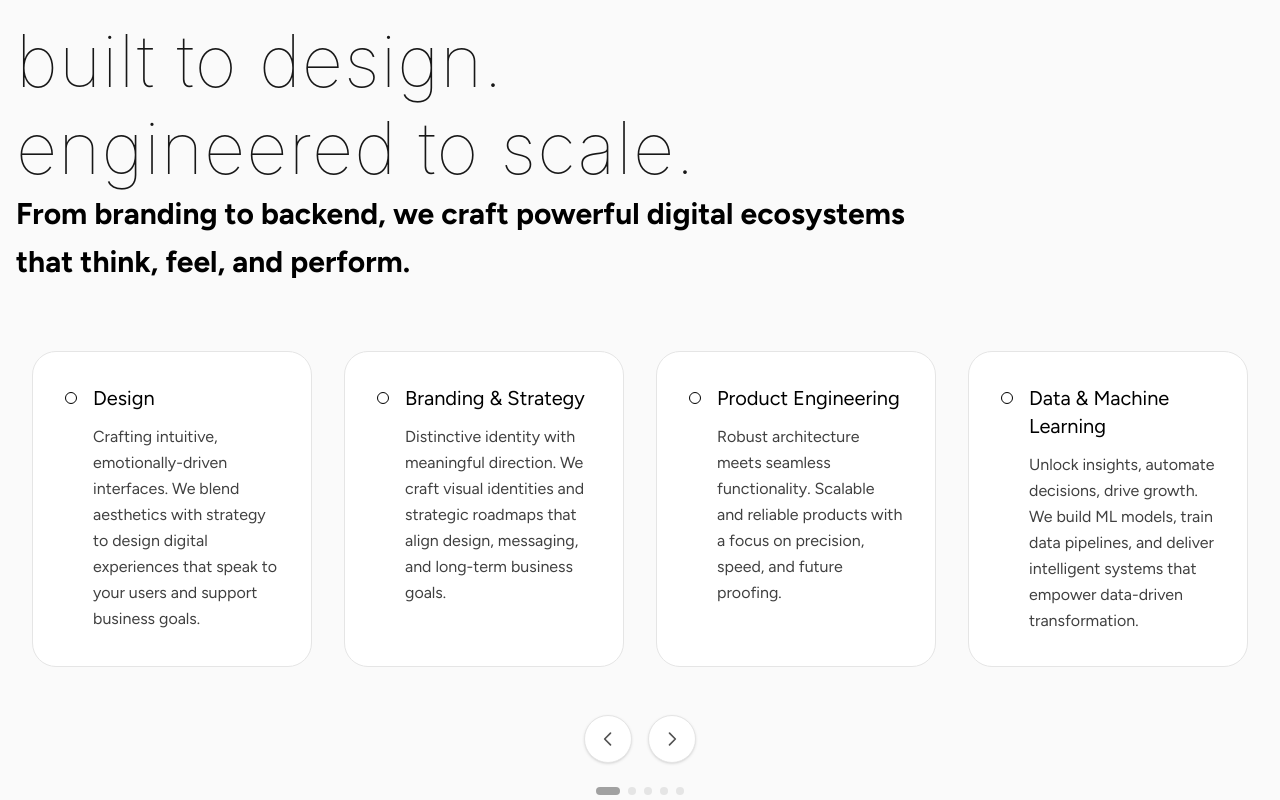
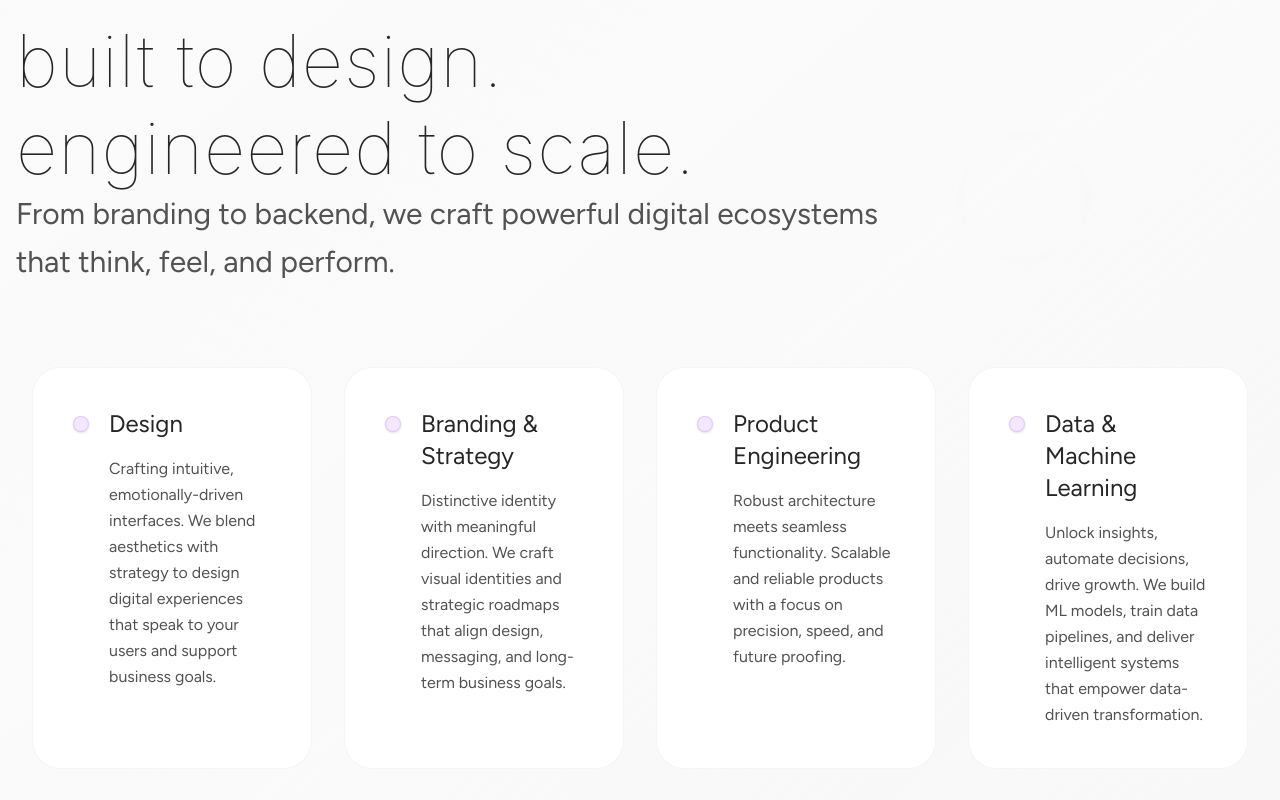
Before and after one commit to UnityOneDevs/lenk_website, a Next.js app: page / in a window 1280 px wide. Shown: the part 860-1660 px from the top of the page. Built offline with nearby package versions, Linux system fonts and the light colour scheme.

Commit message:
Refactor HeroSection text formatting and enhance ServicesSection with client-side viewport handling, elegant floating animations, and improved card styles for better visual appeal.

```diff
--- a/src/components/HeroSection.tsx
+++ b/src/components/HeroSection.tsx
@@ -50,8 +50,7 @@ const HeroSection = () => {
       <div className='w-11/12 max-w-3xl mx-auto px-4 text-center z-20'>
         {/* Thin intro line: Inter 100, 42/58 at md+ */}
         <p className='text-[28px] leading-[40px] md:text-[42px] font-extralight md:leading-[58px] text-neutral-600'>
-          Will your future stand on the
-          <br className='hidden sm:block' />
+          Will your future stand on the <br className='hidden sm:block' />
           foundation of robust infrastructure
         </p>
 
--- a/src/components/ServicesSection.tsx
+++ b/src/components/ServicesSection.tsx
@@ -55,6 +55,7 @@ export default function ServicesSection() {
   const [viewport, setViewport] = useState<'mobile' | 'tablet' | 'desktop'>(
     'desktop'
   )
+  const [isClient, setIsClient] = useState(false)
 
   // Reveal animation trigger
   useEffect(() => {
@@ -64,6 +65,7 @@ export default function ServicesSection() {
 
   // Track viewport (SSR-safe: runs only in client)
   useEffect(() => {
+    setIsClient(true)
     const onResize = () => {
       const w = window.innerWidth
       setViewport(w < 768 ? 'mobile' : w < 1024 ? 'tablet' : 'desktop')
@@ -73,14 +75,17 @@ export default function ServicesSection() {
     return () => window.removeEventListener('resize', onResize)
   }, [])
 
-  const cardsPerView = viewport === 'mobile' ? 1 : viewport === 'tablet' ? 2 : 4
+  // Use default viewport until client-side hydration is complete
+  const effectiveViewport = isClient ? viewport : 'desktop'
+  const cardsPerView =
+    effectiveViewport === 'mobile' ? 1 : effectiveViewport === 'tablet' ? 2 : 4
   const maxIndex = Math.max(0, services.length - cardsPerView)
   const stepPercent = 100 / cardsPerView // shift by one card
 
   // Clamp index if viewport changes
   useEffect(() => {
     if (currentIndex > maxIndex) setCurrentIndex(maxIndex)
-  }, [maxIndex])
+  }, [maxIndex, currentIndex])
 
   const next = () => setCurrentIndex((i) => (i + 1) % (maxIndex + 1))
   const prev = () =>
@@ -90,26 +95,75 @@ export default function ServicesSection() {
 
   return (
     <section className='relative w-full bg-neutral-50 py-20 px-4 overflow-hidden antialiased'>
-      <div className='max-w-7xl mx-auto'>
+      {/* Elegant animated background effect */}
+      <div
+        aria-hidden
+        className='pointer-events-none absolute inset-0 overflow-hidden'
+      >
+        {/* Floating geometric shapes */}
+        <div
+          className='absolute right-[15%] top-[20%] w-32 h-32 border border-neutral-200/30 rounded-full blur-sm'
+          style={{
+            animation: 'floatShape 15s ease-in-out infinite',
+          }}
+        />
+        <div
+          className='absolute left-[10%] top-[60%] w-24 h-24 border border-neutral-200/20 rotate-45 blur-sm'
+          style={{
+            animation: 'floatShape 12s ease-in-out infinite reverse',
+          }}
+        />
+        <div
+          className='absolute right-[25%] bottom-[25%] w-20 h-20 border border-neutral-200/25 rounded-full blur-sm'
+          style={{
+            animation: 'floatShape 18s ease-in-out infinite',
+          }}
+        />
+
+        {/* Subtle gradient overlay */}
+        <div className='absolute inset-0 bg-gradient-to-br from-neutral-50/80 via-neutral-50/40 to-neutral-100/60' />
+
+        {/* Floating dots pattern */}
+        <div
+          className='absolute left-[20%] top-[30%] w-2 h-2 bg-neutral-300/40 rounded-full'
+          style={{
+            animation: 'floatDot 8s ease-in-out infinite',
+          }}
+        />
+        <div
+          className='absolute right-[30%] top-[50%] w-1.5 h-1.5 bg-neutral-300/30 rounded-full'
+          style={{
+            animation: 'floatDot 10s ease-in-out infinite reverse',
+          }}
+        />
+        <div
+          className='absolute left-[40%] bottom-[40%] w-1 h-1 bg-neutral-300/50 rounded-full'
+          style={{
+            animation: 'floatDot 12s ease-in-out infinite',
+          }}
+        />
+      </div>
+
+      <div className='relative max-w-7xl mx-auto'>
         {/* Headings */}
-        <div className='text-left mb-16'>
+        <div className='text-left mb-20'>
           <div
-            className={`transition-all duration-1000 ease-out transform ${
+            className={`transition-all duration-1200 ease-out transform ${
               isVisible
                 ? 'translate-y-0 opacity-100'
                 : 'translate-y-8 opacity-0'
             }`}
           >
-            <h2 className='font-inter font-[100] lowercase text-[clamp(34px,6vw,72px)] leading-[1.15] tracking-[0.015em] text-neutral-900'>
+            <h2 className='font-inter font-[100] lowercase text-[clamp(34px,6vw,72px)] leading-[1.15] tracking-[0.015em] text-neutral-800'>
               built to design.
             </h2>
-            <h2 className='font-inter font-[100] lowercase text-[clamp(34px,6vw,72px)] leading-[1.15] tracking-[0.015em] text-neutral-900 mt-1'>
+            <h2 className='font-inter font-[100] lowercase text-[clamp(34px,6vw,72px)] leading-[1.15] tracking-[0.015em] text-neutral-800 mt-1'>
               engineered to scale.
             </h2>
           </div>
 
           <p
-            className={`max-w-4xl text-xl md:text-2xl lg:text-3xl font-bold text-black leading-relaxed transition-all duration-1000 ease-out delay-300 transform ${
+            className={`max-w-4xl text-xl md:text-2xl lg:text-3xl font-light text-neutral-600 leading-relaxed transition-all duration-1200 ease-out delay-500 transform ${
               isVisible
                 ? 'translate-y-0 opacity-100'
                 : 'translate-y-8 opacity-0'
@@ -122,14 +176,14 @@ export default function ServicesSection() {
 
         {/* Carousel */}
         <div
-          className='relative mb-12'
+          className='relative mb-16'
           role='region'
           aria-roledescription='carousel'
           aria-label='Our services'
         >
           <div className='overflow-hidden'>
             <div
-              className='flex transition-transform duration-500 ease-in-out touch-pan-x select-none'
+              className='flex transition-transform duration-700 ease-out touch-pan-x select-none'
               style={{ transform: `translateX(-${translate}%)` }}
             >
               {services.map((service, index) => (
@@ -144,23 +198,23 @@ export default function ServicesSection() {
                   } flex-shrink-0 px-2 md:px-4`}
                 >
                   <div
-                    className={`bg-white border border-neutral-200 rounded-[24px] p-4 md:p-6 lg:p-8 h-full transition-all duration-700 ease-out transform ${
+                    className={`group bg-white/90 backdrop-blur-md border border-neutral-200/40 rounded-[28px] p-6 md:p-8 lg:p-10 h-full transition-all duration-800 ease-out transform hover:bg-white/95 hover:border-neutral-300/60 hover:shadow-[0_20px_40px_-15px_rgba(0,0,0,0.1),0_10px_20px_-5px_rgba(0,0,0,0.04)] hover:-translate-y-1 ${
                       isVisible
                         ? 'translate-y-0 opacity-100'
                         : 'translate-y-12 opacity-0'
                     }`}
                     style={{ transitionDelay: `${400 + index * 100}ms` }}
                   >
-                    <div className='flex items-start gap-3 md:gap-4'>
+                    <div className='flex items-start gap-4 md:gap-5'>
                       <span
-                        className='w-2 md:w-3 h-2 md:h-3 bg-white border border-black rounded-full mt-2 flex-shrink-0'
+                        className='w-3 md:w-4 h-3 md:h-4 bg-purple-100 border border-purple-400/30 rounded-full mt-2 flex-shrink-0 shadow-sm group-hover:shadow-md transition-all duration-300'
                         aria-hidden
                       />
-                      <div>
-                        <h3 className='text-lg md:text-xl font-extralight text-black mb-2 md:mb-3'>
+                      <div className='flex-1'>
+                        <h3 className='text-xl md:text-2xl font-extralight text-neutral-800 mb-3 md:mb-4 group-hover:text-neutral-900 transition-colors duration-300'>
                           {service.title}
                         </h3>
-                        <p className='text-sm md:text-base text-neutral-700 leading-relaxed font-extralight'>
+                        <p className='text-sm md:text-base text-neutral-600 leading-relaxed font-light group-hover:text-neutral-700 transition-colors duration-300'>
                           {service.description}
                         </p>
                       </div>
@@ -173,14 +227,14 @@ export default function ServicesSection() {
         </div>
 
         {/* Nav buttons */}
-        <div className='flex justify-center gap-4 mb-6'>
+        <div className='flex justify-center gap-6 mb-8'>
           <button
             onClick={prev}
-            className='w-10 h-10 md:w-12 md:h-12 bg-white border border-neutral-200 rounded-full flex items-center justify-center shadow-sm hover:shadow-md transition-all duration-200 group touch-manipulation'
+            className='w-12 h-12 md:w-14 md:h-14 bg-white/90 backdrop-blur-md border border-neutral-200/50 rounded-full flex items-center justify-center shadow-[0_8px_25px_-8px_rgba(0,0,0,0.15),0_4px_10px_-2px_rgba(0,0,0,0.05)] hover:shadow-[0_20px_40px_-12px_rgba(0,0,0,0.25),0_8px_20px_-4px_rgba(0,0,0,0.1)] hover:bg-white/95 hover:border-purple-300/40 hover:scale-105 transition-all duration-300 group touch-manipulation'
             aria-label='Previous'
           >
             <svg
-              className='w-4 h-4 md:w-5 md:h-5 text-neutral-600 group-hover:text-black transition-colors duration-200'
+              className='w-5 h-5 md:w-6 md:h-6 text-neutral-500 group-hover:text-purple-600 transition-colors duration-300'
               fill='none'
               stroke='currentColor'
               viewBox='0 0 24 24'
@@ -188,7 +242,7 @@ export default function ServicesSection() {
               <path
                 strokeLinecap='round'
                 strokeLinejoin='round'
-                strokeWidth={2}
+                strokeWidth={1.5}
                 d='M15 19l-7-7 7-7'
               />
             </svg>
@@ -196,11 +250,11 @@ export default function ServicesSection() {
 
           <button
             onClick={next}
-            className='w-10 h-10 md:w-12 md:h-12 bg-white border border-neutral-200 rounded-full flex items-center justify-center shadow-sm hover:shadow-md transition-all duration-200 group touch-manipulation'
+            className='w-12 h-12 md:w-14 md:h-14 bg-white/90 backdrop-blur-md border border-neutral-200/50 rounded-full flex items-center justify-center shadow-[0_8px_25px_-8px_rgba(0,0,0,0.15),0_4px_10px_-2px_rgba(0,0,0,0.05)] hover:shadow-[0_20px_40px_-12px_rgba(0,0,0,0.25),0_8px_20px_-4px_rgba(0,0,0,0.1)] hover:bg-white/95 hover:border-purple-300/40 hover:scale-105 transition-all duration-300 group touch-manipulation'
             aria-label='Next'
           >
             <svg
-              className='w-4 h-4 md:w-5 md:h-5 text-neutral-600 group-hover:text-black transition-colors duration-200'
+              className='w-5 h-5 md:w-6 md:h-6 text-neutral-500 group-hover:text-purple-600 transition-colors duration-300'
               fill='none'
               stroke='currentColor'
               viewBox='0 0 24 24'
@@ -208,7 +262,7 @@ export default function ServicesSection() {
               <path
                 strokeLinecap='round'
                 strokeLinejoin='round'
-                strokeWidth={2}
+                strokeWidth={1.5}
                 d='M9 5l7 7-7 7'
               />
             </svg>
@@ -216,19 +270,33 @@ export default function ServicesSection() {
         </div>
 
         {/* Position dots (one per scroll position) */}
-        <div className='flex justify-center gap-2'>
+        <div className='flex justify-center gap-3'>
           {Array.from({ length: maxIndex + 1 }).map((_, i) => (
             <button
               key={i}
               onClick={() => setCurrentIndex(i)}
               aria-label={`Go to position ${i + 1}`}
-              className={`h-2 rounded-full transition-all duration-200 ${
-                i === currentIndex ? 'bg-neutral-400 w-6' : 'bg-neutral-200 w-2'
+              className={`h-2.5 rounded-full transition-all duration-300 hover:scale-110 ${
+                i === currentIndex
+                  ? 'bg-black w-8 shadow-sm'
+                  : 'bg-neutral-200/60 w-2 hover:bg-neutral-300/80'
               }`}
             />
           ))}
         </div>
       </div>
+
+      {/* Keyframes for floating animations */}
+      <style>{`
+        @keyframes floatShape {
+          0%, 100% { transform: translateY(0px) rotate(0deg); opacity: 0.3; }
+          50% { transform: translateY(-20px) rotate(180deg); opacity: 0.6; }
+        }
+        @keyframes floatDot {
+          0%, 100% { transform: translateY(0px) scale(1); opacity: 0.4; }
+          50% { transform: translateY(-15px) scale(1.2); opacity: 0.8; }
+        }
+      `}</style>
     </section>
   )
 }
@@ -239,4 +307,6 @@ Notes
 1) Headline uses Inter at weight 100. Ensure Inter 100 is loaded in your app.
 2) Paging logic: index ranges from 0..(services.length - cardsPerView). We shift by one card at a time for smooth control.
 3) If you prefer page-by-page movement, change next/prev to +/- cardsPerView and clamp to maxIndex.
+4) Added elegant floating geometric shapes and subtle gradient overlay for visual interest.
+5) Enhanced cards with backdrop-blur and improved hover effects.
 */
```
